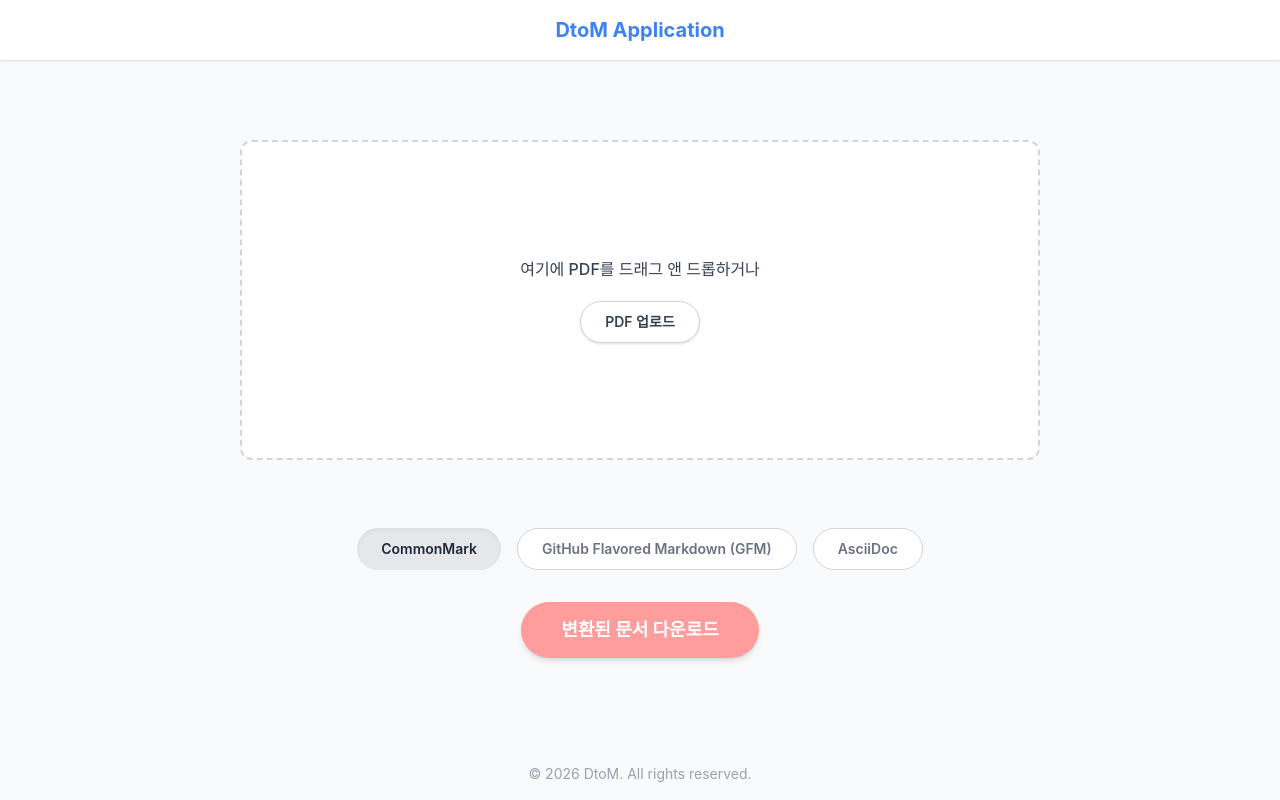
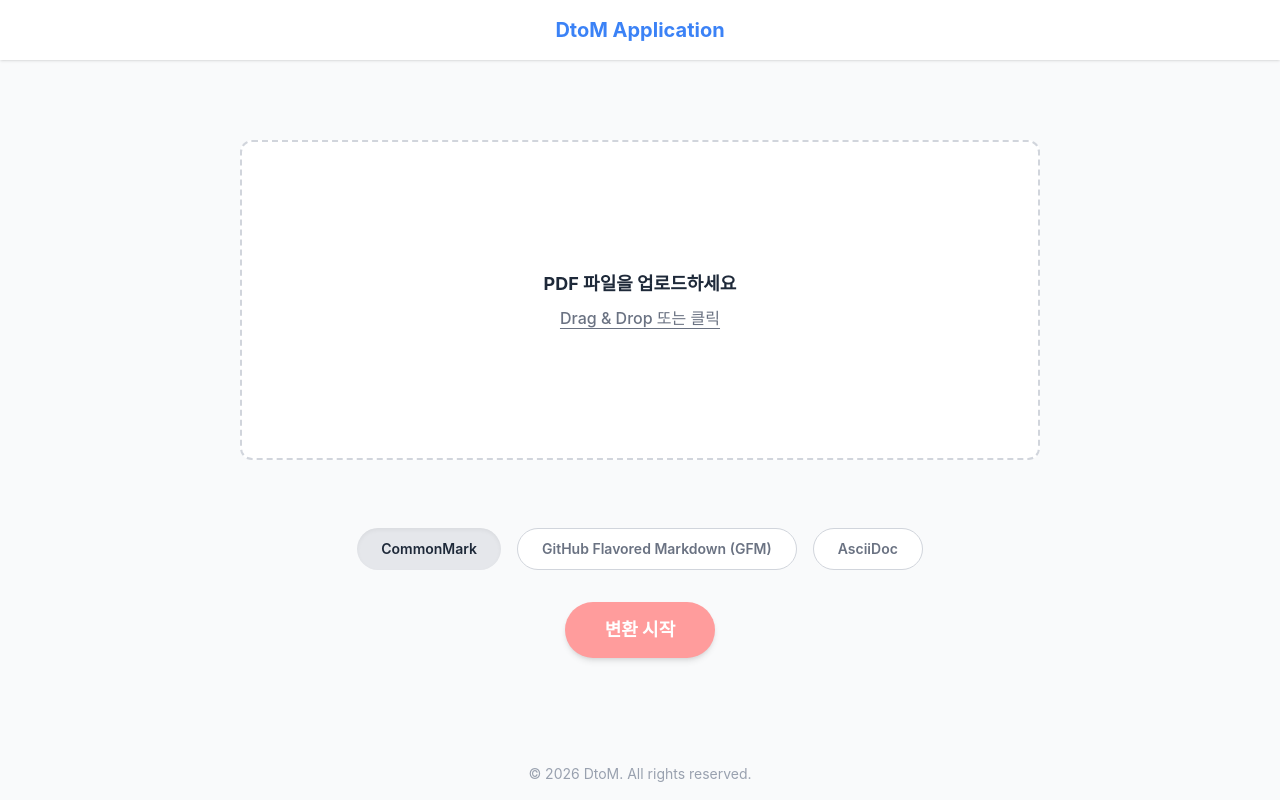
Before and after one commit to knu-doc-ai/doc2markdown_FE, a React (Vite) app: page / in a window 1280 px wide. Built offline with nearby package versions, Linux system fonts and the light colour scheme.

Commit message:
feat : 메인 페이지 2차 수정

```diff
--- a/src/components/FileUpload.tsx
+++ b/src/components/FileUpload.tsx
@@ -36,12 +36,12 @@ const FileUpload: React.FC<FileUploadProps> = ({ onFileSelect }) => {
       onDragOver={handleDragOver}
       onDrop={handleDrop}
     >
-      <p className="text-gray-700 mb-5 font-medium">여기에 PDF를 드래그 앤 드롭하거나</p>
+      <p className="text-gray-800 text-lg font-bold mb-2">PDF 파일을 업로드하세요</p>
       <button
         onClick={() => inputRef.current?.click()}
-        className="cursor-pointer px-6 py-2.5 border border-gray-300 rounded-full text-gray-700 bg-white hover:bg-gray-50 transition-colors shadow-sm font-semibold text-sm"
+        className="cursor-pointer text-gray-500 font-medium hover:text-gray-700 transition-colors underline underline-offset-4"
       >
-        PDF 업로드
+        Drag & Drop 또는 클릭
       </button>
       <input
         ref={inputRef}
--- a/src/pages/Home.tsx
+++ b/src/pages/Home.tsx
@@ -60,7 +60,7 @@ const Home = () => {
         className="px-10 py-3.5 rounded-full text-white font-bold text-lg shadow-md transition-transform hover:scale-105 active:scale-95"
         style={{ backgroundColor: '#ff9c9c' }}
       >
-        변환된 문서 다운로드
+        변환 시작
       </button>
     </div>
   );
```
